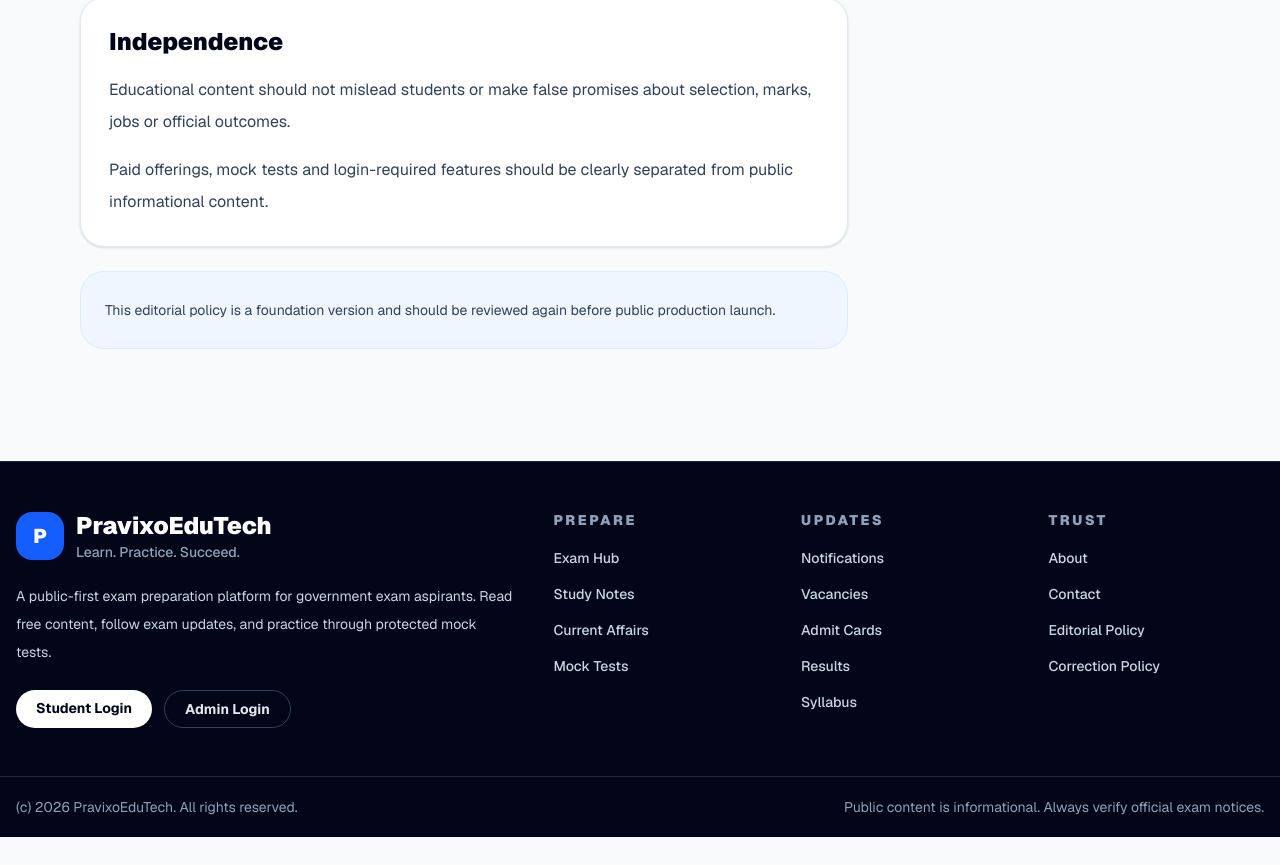
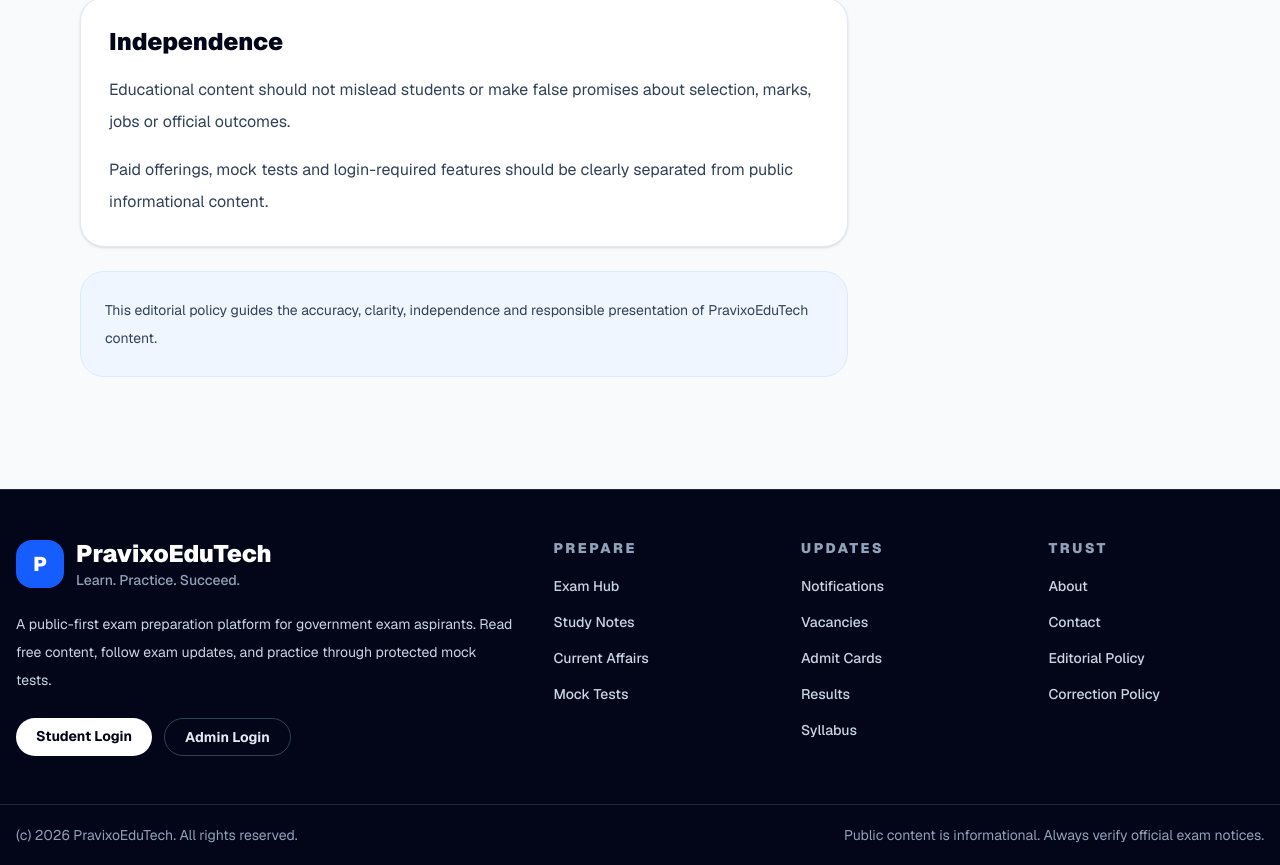
Before and after one commit to pravixoedutech91/PravixoEduTech, a Next.js app in the folder frontend/: page /editorial-policy in a window 1280 px wide. Shown: the part 1256-2121 px from the top of the page. Before the commit the page ends 2093 px from the top, so only its background shows below. Built offline with nearby package versions, Linux system fonts and the light colour scheme; no server answers.

Commit message:
Remove remaining pre-launch copy

```diff
--- a/frontend/app/about/page.tsx
+++ b/frontend/app/about/page.tsx
@@ -35,7 +35,7 @@ export default function Page() {
                 ]
         }
 ]}
-      finalNote="This About page is the first E-E-A-T foundation page. More organization details, team information and official contact details can be added before production launch."
+      finalNote="PravixoEduTech is committed to clear, trustworthy exam information and secure practice tools for government-exam aspirants."
     />
   );
 }
--- a/frontend/app/admin/dashboard/page.tsx
+++ b/frontend/app/admin/dashboard/page.tsx
@@ -478,7 +478,7 @@ export default function AdminDashboardPage() {
                                         Payment Packages
                                     </p>
                                     <p className="mt-2 text-sm leading-6 text-rose-950">
-                                        Create and manage paid mock test packs before Razorpay checkout.
+                                        Create and manage paid mock test packs with backend-verified student access.
                                     </p>
                                 </Link>
                                 <Link
--- a/frontend/app/editorial-policy/page.tsx
+++ b/frontend/app/editorial-policy/page.tsx
@@ -42,7 +42,7 @@ export default function Page() {
                 ]
         }
 ]}
-      finalNote="This editorial policy is a foundation version and should be reviewed again before public production launch."
+      finalNote="This editorial policy guides the accuracy, clarity, independence and responsible presentation of PravixoEduTech content."
     />
   );
 }
```
